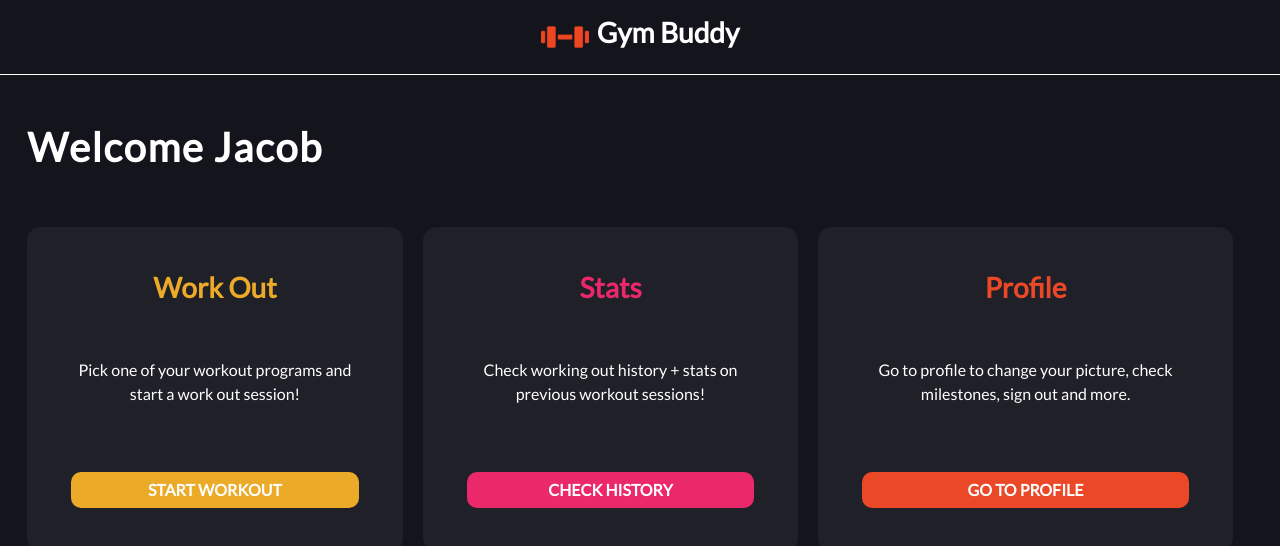
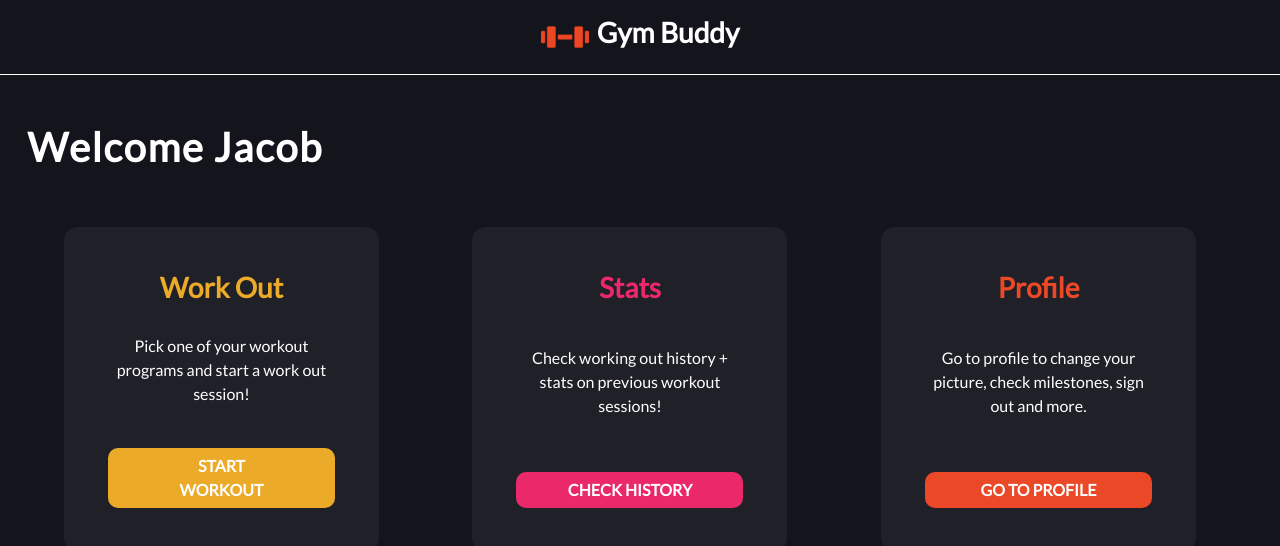
Before and after one commit to JOlivares123/GymBuddy, a React (Create React App) app: page /home in a window 1280 px wide. Shown: the top 546 px of the page. Built offline with nearby package versions, Linux system fonts and the light colour scheme.

Commit message:
modified width of Homepage Tiles

```diff
--- a/src/components/Tile/Tile.scss
+++ b/src/components/Tile/Tile.scss
@@ -34,5 +34,7 @@
     .TileAboveMobile {
         margin-right: 20px;
         min-height: 325px;
+        max-width: 315px;
+        width: 315px;
     }
 }
```
